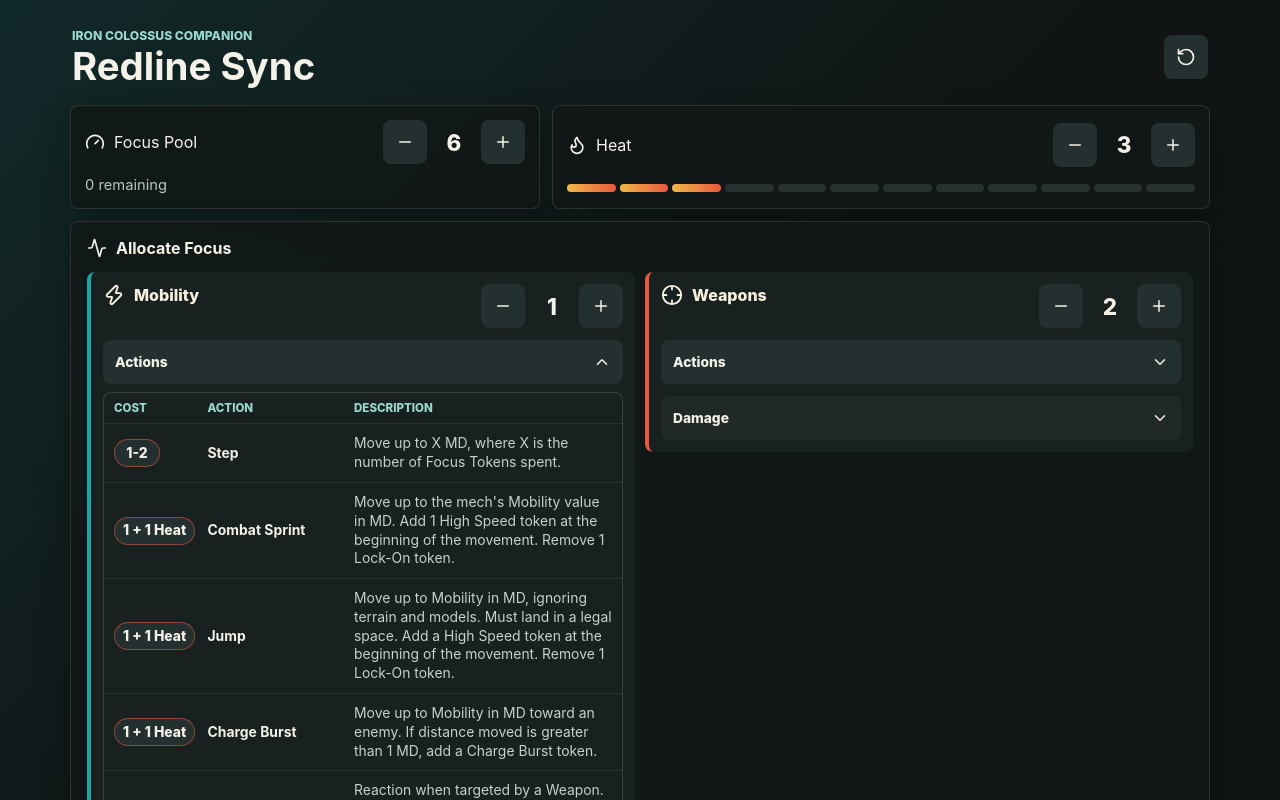
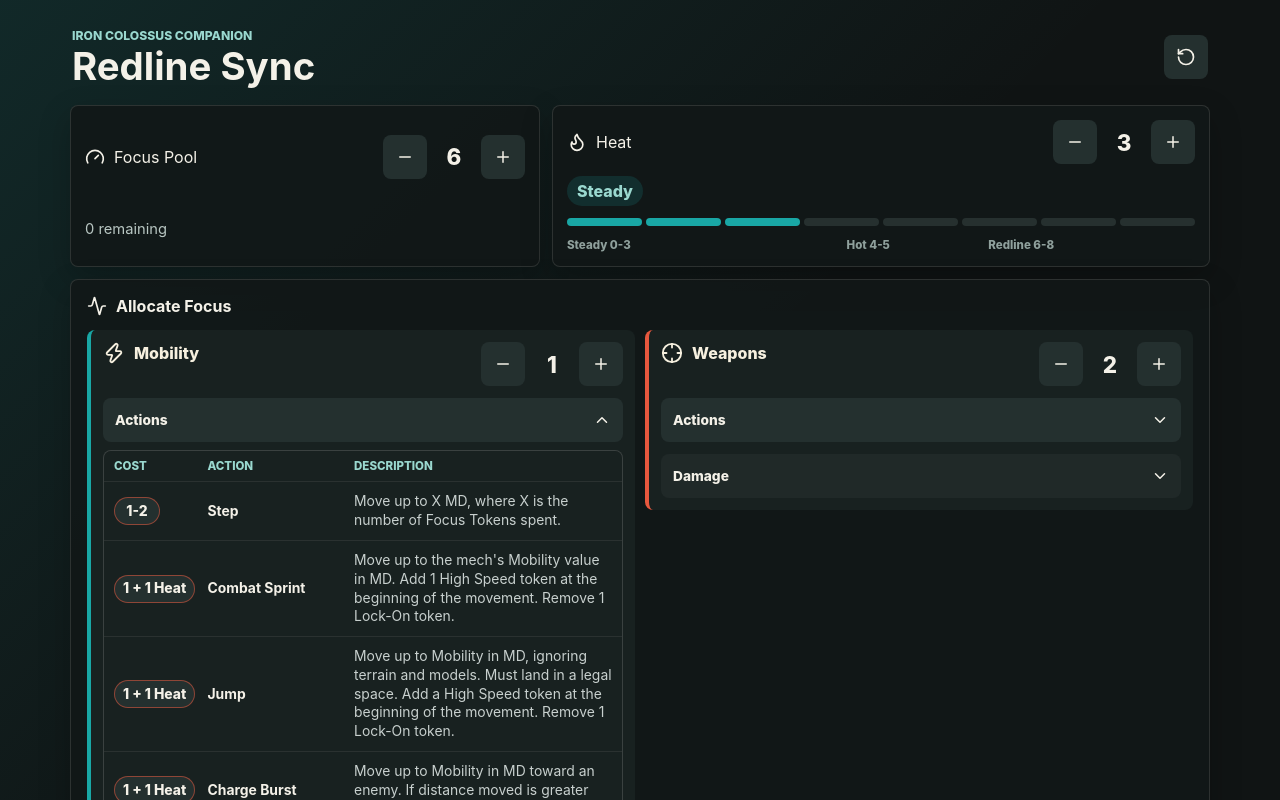
Before and after one commit to mpladow/RedlineSync, a React (Vite) app: page / in a window 1280 px wide. Shown: the top 800 px of the page. Built offline with nearby package versions, Linux system fonts and the light colour scheme.

Commit message:
finalise heat changes

```diff
--- a/src/main.jsx
+++ b/src/main.jsx
@@ -1,5 +1,3 @@
-import React, { useEffect, useMemo, useState } from 'react';
-import { createRoot } from 'react-dom/client';
 import {
 	Activity,
 	AlertTriangle,
@@ -17,6 +15,8 @@ import {
 	Sparkles,
 	Zap
 } from 'lucide-react';
+import { useEffect, useMemo, useState } from 'react';
+import { createRoot } from 'react-dom/client';
 import './styles.css';
 
 const SYSTEMS = [
@@ -269,6 +269,12 @@ function getDamageSeverity(marker) {
   return marker.roll === '1-2' ? 'critical' : 'warning';
 }
 
+function getHeatState(heat) {
+  if (heat >= 6) return { label: 'Redline', range: '6-8', className: 'redline' };
+  if (heat >= 4) return { label: 'Hot', range: '4-5', className: 'hot' };
+  return { label: 'Steady', range: '0-3', className: 'steady' };
+}
+
 function clamp(value, min, max) {
   return Math.min(max, Math.max(min, value));
 }
@@ -309,10 +315,21 @@ function App() {
   const [expandedDamageTables, setExpandedDamageTables] = useState({});
   const [selectedDamageMarkers, setSelectedDamageMarkers] = useState(savedState.selectedDamageMarkers ?? {});
   const [focusedDamageMarker, setFocusedDamageMarker] = useState(null);
+  const [isHeatModalOpen, setIsHeatModalOpen] = useState(false);
 
   const spentFocus = useMemo(() => Object.values(focus).reduce((total, value) => total + value, 0), [focus]);
   const remainingFocus = focusPool - spentFocus;
   const activeHandler = HANDLERS.find((item) => item.id === handler);
+  const heatState = getHeatState(heat);
+  const heatRules = {
+    steady: ['No additional Steady heat rules yet.'],
+    hot: ['Some weapons, pilot traits, and enemy effects may interact with Hot mechs.'],
+    redline: [
+      'Choose one bonus: +1 MD to one Mobility action OR +1 Attack die to one attack this activation.',
+      'Then, roll 1d6. On a 1-2, assign 1 Structure damage to a random system.',
+      'Gaining Heat at 6+: roll 1d6 for each Heat gained. On a 1-2, assign 1 Structure damage to a random system.'
+    ]
+  };
 
   useEffect(() => {
     localStorage.setItem('redline-sync-state', JSON.stringify({ focusPool, focus, heat, handler, selectedDamageMarkers }));
@@ -422,11 +439,29 @@ function App() {
             <Flame size={20} />
             <span>Heat</span>
           </div>
-          <Stepper value={heat} min={0} max={12} onChange={setHeat} label="heat" />
+          <Stepper value={heat} min={0} max={8} onChange={setHeat} label="heat" />
+          <button
+            className={`heat-state ${heatState.className}`}
+            type="button"
+            onClick={() => setIsHeatModalOpen(true)}
+            aria-label={`Show ${heatState.label} heat rules`}
+          >
+            {heatState.label}
+          </button>
           <div className="heat-track" aria-hidden="true">
-            {Array.from({ length: 12 }).map((_, index) => (
-              <span key={index} className={index < heat ? 'active' : ''} />
+            {Array.from({ length: 8 }).map((_, index) => (
+              <span
+                key={index}
+                className={`${index < heat ? 'active' : ''} ${
+                  index >= 5 ? 'redline' : index >= 3 ? 'hot' : 'steady'
+                }`}
+              />
             ))}
+          </div>
+          <div className="heat-bands" aria-label="Heat bands">
+            <span>Steady 0-3</span>
+            <span>Hot 4-5</span>
+            <span>Redline 6-8</span>
           </div>
         </div>
       </section>
@@ -602,6 +637,33 @@ function App() {
           </div>
         </section>
       </div>
+
+      {isHeatModalOpen && (
+        <div className="modal-backdrop" role="presentation" onClick={() => setIsHeatModalOpen(false)}>
+          <section
+            className="rules-modal"
+            role="dialog"
+            aria-modal="true"
+            aria-labelledby="heat-rules-title"
+            onClick={(event) => event.stopPropagation()}
+          >
+            <div className="modal-header">
+              <div>
+                <p className="eyebrow">Heat rules</p>
+                <h2 id="heat-rules-title">{heatState.label}</h2>
+              </div>
+              <button className="icon-action" type="button" onClick={() => setIsHeatModalOpen(false)} aria-label="Close heat rules">
+                <ChevronUp size={20} />
+              </button>
+            </div>
+            <div className="modal-rule-list">
+              {heatRules[heatState.className].map((rule) => (
+                <p key={rule}>{rule}</p>
+              ))}
+            </div>
+          </section>
+        </div>
+      )}
     </main>
   );
 }
--- a/src/styles.css
+++ b/src/styles.css
@@ -118,6 +118,53 @@ h2 {
   font-size: 0.92rem;
 }
 
+.heat-meter .heat-state {
+  grid-column: 1 / -1;
+  display: inline-flex;
+  align-items: center;
+  gap: 8px;
+  width: fit-content;
+  min-height: 30px;
+  padding: 0 10px;
+  border: 0;
+  border-radius: 999px;
+  cursor: pointer;
+  font-weight: 850;
+}
+
+.heat-state span {
+  color: inherit;
+  opacity: 0.78;
+  font-size: 0.78rem;
+}
+
+.heat-state.steady {
+  background: rgba(25, 167, 165, 0.16);
+  color: #9ad8cf;
+}
+
+.heat-state.steady:hover {
+  background: rgba(25, 167, 165, 0.25);
+}
+
+.heat-state.hot {
+  background: rgba(226, 169, 59, 0.18);
+  color: #f0d28a;
+}
+
+.heat-state.hot:hover {
+  background: rgba(226, 169, 59, 0.28);
+}
+
+.heat-state.redline {
+  background: rgba(231, 88, 62, 0.22);
+  color: #ffb2a4;
+}
+
+.heat-state.redline:hover {
+  background: rgba(231, 88, 62, 0.32);
+}
+
 .meter-heading,
 .section-title,
 .system-copy {
@@ -143,7 +190,7 @@ h2 {
 .heat-track {
   grid-column: 1 / -1;
   display: grid;
-  grid-template-columns: repeat(12, 1fr);
+  grid-template-columns: repeat(8, 1fr);
   gap: 4px;
 }
 
@@ -153,8 +200,31 @@ h2 {
   background: #26302f;
 }
 
-.heat-track span.active {
-  background: linear-gradient(90deg, #f0b947, #e7583e);
+.heat-track span.active.steady {
+  background: #19a7a5;
+}
+
+.heat-track span.active.hot {
+  background: #e2a93b;
+}
+
+.heat-track span.active.redline {
+  background: #e7583e;
+}
+
+.heat-bands {
+  grid-column: 1 / -1;
+  display: grid;
+  grid-template-columns: 4fr 2fr 3fr;
+  gap: 4px;
+  color: #8fa09c;
+  font-size: 0.72rem;
+  font-weight: 800;
+}
+
+.heat-bands span {
+  min-width: 0;
+  overflow-wrap: anywhere;
 }
 
 .workspace {
@@ -483,6 +553,48 @@ h3 {
   padding: 0 12px 12px;
 }
 
+.modal-backdrop {
+  position: fixed;
+  inset: 0;
+  z-index: 20;
+  display: grid;
+  place-items: center;
+  padding: 18px;
+  background: rgba(4, 8, 8, 0.72);
+}
+
+.rules-modal {
+  width: min(520px, 100%);
+  border: 1px solid rgba(244, 241, 232, 0.14);
+  border-radius: 8px;
+  background: #121818;
+  box-shadow: 0 24px 80px rgba(0, 0, 0, 0.42);
+}
+
+.modal-header {
+  display: flex;
+  align-items: center;
+  justify-content: space-between;
+  gap: 14px;
+  padding: 16px;
+  border-bottom: 1px solid rgba(244, 241, 232, 0.1);
+}
+
+.modal-header h2 {
+  font-size: 1.35rem;
+}
+
+.modal-rule-list {
+  display: grid;
+  gap: 10px;
+  padding: 16px;
+}
+
+.modal-rule-list p {
+  color: #d7dedb;
+  line-height: 1.5;
+}
+
 @media (max-width: 900px) {
   .workspace {
     grid-template-columns: 1fr;
```
Lines whose indentation alone changed are shown as unchanged.
